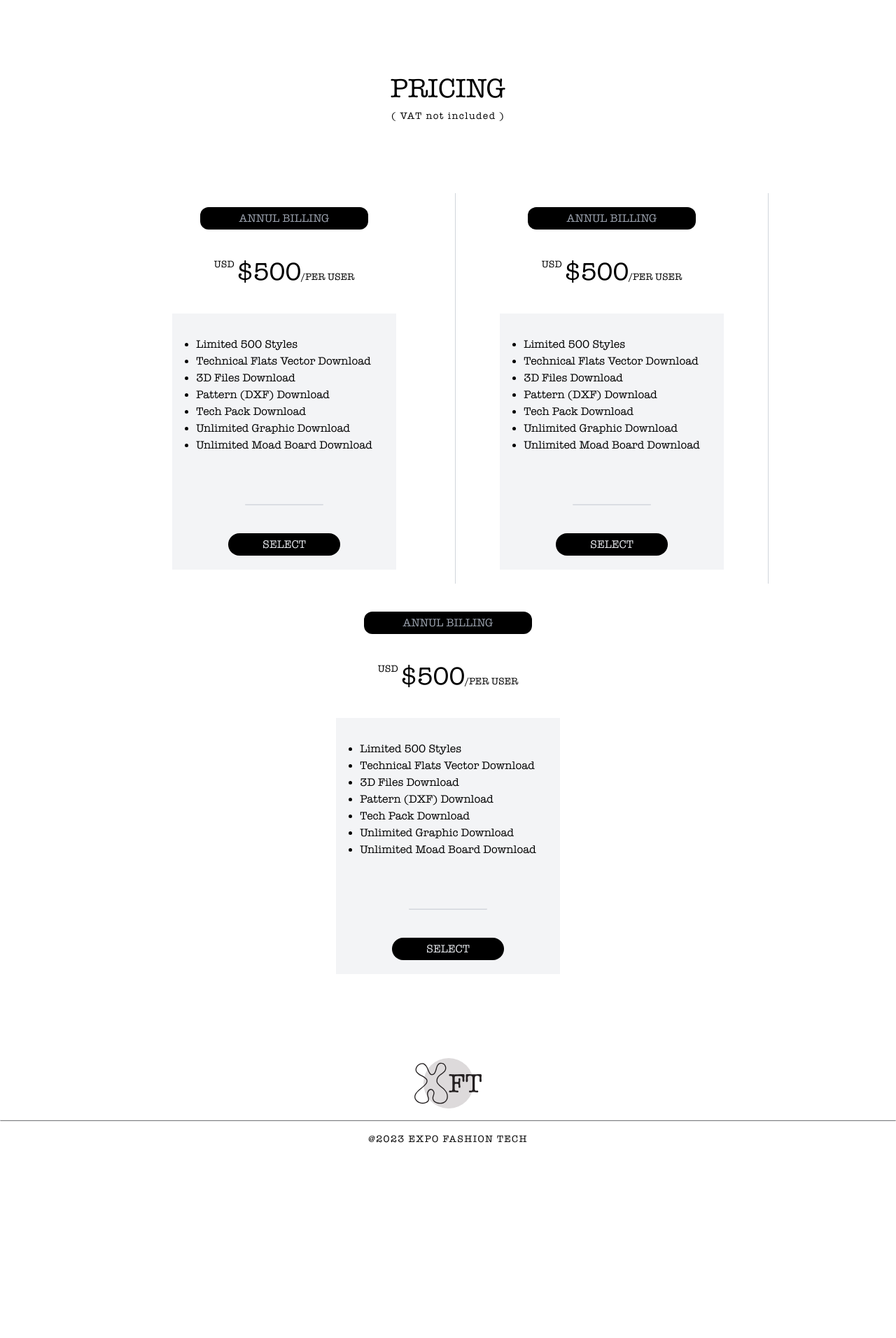
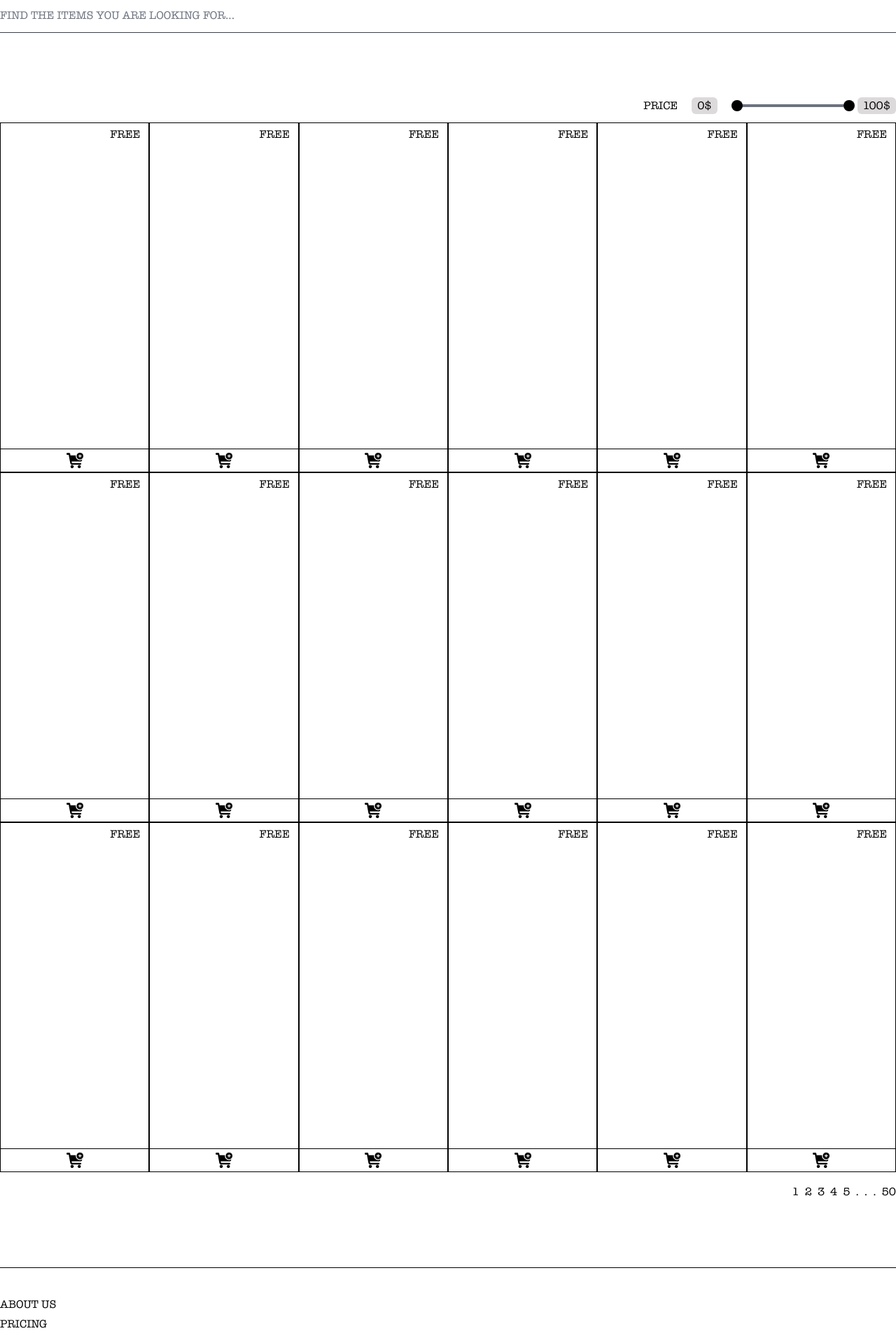
Before and after one commit to rayhanmujumdar/expo-fashion-tech-webpage-with-react, a React (Vite) app: page / in a window 1280 px wide. Shown: the part 180-2092 px from the top of the page at 70% size. Before the commit the page ends 1838 px from the top, so only its background shows below. Built offline with nearby package versions, Linux system fonts and the light colour scheme.

Commit message:
product page added

```diff
--- a/src/App.tsx
+++ b/src/App.tsx
@@ -1,13 +1,15 @@
 import Billing from "./page/Billing"
 import Home from "./page/Home"
 import Price from "./page/Price"
+import Products from "./page/Products"
 
 function App() {
   return (
     <>
       {/* <Home /> */}
       {/* <Billing /> */}
-      <Price />
+      {/* <Price /> */}
+      <Products />
     </>
   )
 }
--- /dev/null
+++ b/src/components/Product/PagePagination.tsx
@@ -0,0 +1,62 @@
+import { MouseEvent, useState } from "react";
+
+export default function PagePagination() {
+    const pageJump = 5;
+    const totalPage = 50;
+    const pages = [...new Array(totalPage).keys()];
+    const [isStopNextPage, setIsStopNextPage] = useState<boolean>(false);
+    const [page, setPage] = useState<number>(0);
+    const [prevPage, setPrevPage] = useState(page - pageJump);
+    const handleNextPage = (e: MouseEvent<HTMLLIElement>) => {
+        const pageNumber = Number(e.currentTarget.innerText);
+        if (pageNumber + pageJump >= totalPage) {
+            setIsStopNextPage(true);
+            setPage(totalPage - pageJump);
+        } else {
+            setPrevPage(pageNumber);
+            setPage(pageNumber);
+        }
+    };
+    const handlePrevPage = () => {
+        if (prevPage - pageJump <= 0) {
+            setPage(0);
+        } else {
+            setIsStopNextPage(false);
+            setPage(prevPage - pageJump);
+            setPrevPage(page - pageJump);
+        }
+    };
+
+    const handleLastPage = () => {
+        setIsStopNextPage(true);
+        setPage(totalPage - pageJump);
+    }
+    return (
+        <div className="py-4">
+            <ul className="flex space-x-2 justify-end">
+                {page > 1 && (
+                    <li onClick={handlePrevPage} className="cursor-pointer">
+                        prev
+                    </li>
+                )}
+                {pages.slice(page, page + pageJump).map((page: number) => {
+                    return (
+                        <li className="cursor-pointer" onClick={handleNextPage}>
+                            {page + 1}
+                        </li>
+                    );
+                })}
+                {!isStopNextPage && (
+                    <>
+                        <li>.</li>
+                        <li>.</li>
+                        <li>.</li>
+                        <li className="cursor-pointer" onClick={handleLastPage}>
+                            {pages.length}
+                        </li>
+                    </>
+                )}
+            </ul>
+        </div>
+    )
+}
--- /dev/null
+++ b/src/components/Product/PriceRange.tsx
@@ -0,0 +1,56 @@
+import { MouseEvent as ReactMouseEvent, useEffect, useRef, useState } from "react"
+
+export default function PriceRange() {
+    const [isDragging, setIsDragging] = useState<boolean>(false)
+    const priceRangeRef = useRef<HTMLDivElement>(null)
+    const beforePriceRangeDotRef = useRef<HTMLDivElement>(null)
+
+    const buttonMove = (clientX: number) => {
+        const beforePriceRangeDot = beforePriceRangeDotRef.current;
+        const priceBoundary = priceRangeRef.current!.getBoundingClientRect()
+        const offsetX = clientX - priceBoundary.left
+        const percentage = Math.round((offsetX / priceRangeRef.current!.clientWidth) * 100)
+        if (percentage > 0 && percentage < 100) {
+            beforePriceRangeDot!.style.left = `${percentage - 5}%`
+        }
+    }
+    const priceRangeBtn = (e: ReactMouseEvent<HTMLDivElement>) => {
+        setIsDragging(true)
+        buttonMove(e.clientX);
+    }
+    useEffect(() => {
+        const handleMouseUp = () => {
+            setIsDragging(false)
+        }
+        const handleMouseOver = (e: MouseEvent) => {
+            if (isDragging) {
+                buttonMove(e.clientX)
+            }
+        }
+        document.addEventListener('mouseup', handleMouseUp)
+        document.addEventListener('mouseover', handleMouseOver)
+        return () => {
+            document.removeEventListener('mouseup', handleMouseUp)
+            document.removeEventListener('mouseover', handleMouseOver)
+        }
+    }, [isDragging])
+    return (
+        <div className="flex justify-center sm:justify-end items-center gap-x-5">
+            <p className="uppercase">price</p>
+            <div className="flex items-center space-x-5 py-3">
+                <p className="bg-[#DDDADB] px-2 rounded-md">0$</p>
+                <div
+                    ref={priceRangeRef}
+                    className="w-40 h-5 flex justify-center items-center cursor-pointer"
+                    onMouseDown={priceRangeBtn}
+                >
+                    <div className="w-full h-1 bg-gray-500 relative cursor-pointer">
+                        <div ref={beforePriceRangeDotRef} className="before-price-ranger"></div>
+                        <div className="after-price-ranger"></div>
+                    </div>
+                </div>
+                <span className="bg-[#DDDADB] px-2 rounded-md">100$</span>
+            </div>
+        </div>
+    )
+}
--- /dev/null
+++ b/src/components/Product/Product.tsx
@@ -0,0 +1,18 @@
+import shopIcon from '../../assert/SVG/bucket-image.svg'
+export default function Product() {
+    return (
+        <div className="product-card">
+            <p className="absolute right-3 top-1 z-30">FREE</p>
+            {/* body */}
+            <div className="product-body"></div>
+            {/* button */}
+            <div className="product-footer">
+                <img
+                    className="product-footer-icon"
+                    src={shopIcon}
+                    alt="bucket image"
+                />
+            </div>
+        </div>
+    )
+}
--- /dev/null
+++ b/src/components/Product/ProductItems.tsx
@@ -0,0 +1,26 @@
+import Product from "./Product";
+
+export default function ProductItems() {
+    return (
+        <div className="product-container">
+            <Product />
+            <Product />
+            <Product />
+            <Product />
+            <Product />
+            <Product />
+            <Product />
+            <Product />
+            <Product />
+            <Product />
+            <Product />
+            <Product />
+            <Product />
+            <Product />
+            <Product />
+            <Product />
+            <Product />
+            <Product />
+        </div>
+    )
+}
--- /dev/null
+++ b/src/page/Products.tsx
@@ -0,0 +1,26 @@
+import Container from "../components/Container";
+import Layout from "../components/Layout";
+import PriceRange from "../components/Product/PriceRange";
+import ProductItems from "../components/Product/ProductItems";
+import QuickMove from "../components/QuickMove";
+import Quote from "../ui/Quote";
+import PagePagination from "../components/Product/PagePagination";
+
+export default function Products() {
+
+    return (
+        <Container>
+            <Layout>
+                <main>
+                    <Quote text="find the items you are looking for..." />
+                    <section className="my-20">
+                        <PriceRange />
+                        <ProductItems />
+                        <PagePagination />
+                    </section>
+                </main>
+                <QuickMove />
+            </Layout>
+        </Container>
+    );
+}
--- /dev/null
+++ b/src/ui/Quote.tsx
@@ -0,0 +1,9 @@
+import { TProps } from "../interface/Props";
+
+export default function Quote({ text, className }: { text: string } & TProps) {
+    return (
+        <div className="py-3 border-b border-gray-700">
+            <p className={`text-gray-500 uppercase ${className}`}>{text}</p>
+        </div>
+    )
+}
```
